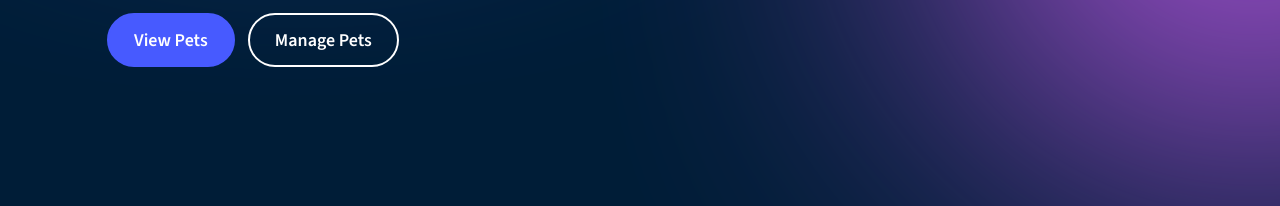
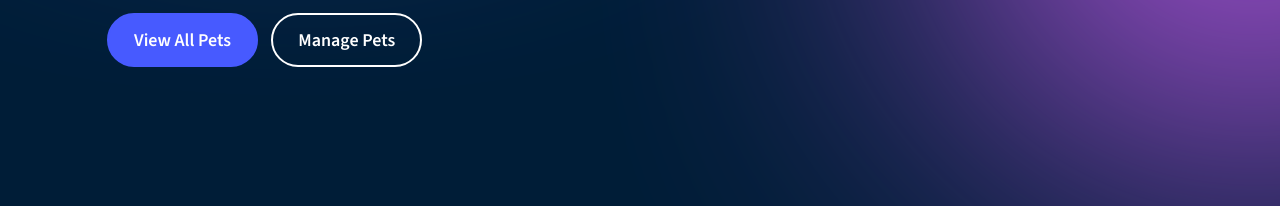
Before and after one commit to MilosMiljevic/pet-adoption, a plain HTML site: page index.html in a window 1280 px wide. Shown: the part 515-721 px from the top of the page. Drawn offline with nearby package versions, Linux system fonts and the light colour scheme.

Commit message:
added all for practice

```diff
--- a/index.html
+++ b/index.html
@@ -21,7 +21,7 @@
                 <p class="intro-text">The most amazing list of adoptable pets at your fingertips. Updated fresh daily!
                 </p>
                 <div class="intro-btns">
-                    <a class="our-btn m-r" href="#view-pets">View Pets</a>
+                    <a class="our-btn m-r" href="#view-pets">View All Pets</a>
                     <a class="our-btn our-btn--outline" href="#">Manage Pets</a>
                 </div>
                 <div class="intro-features">
```
